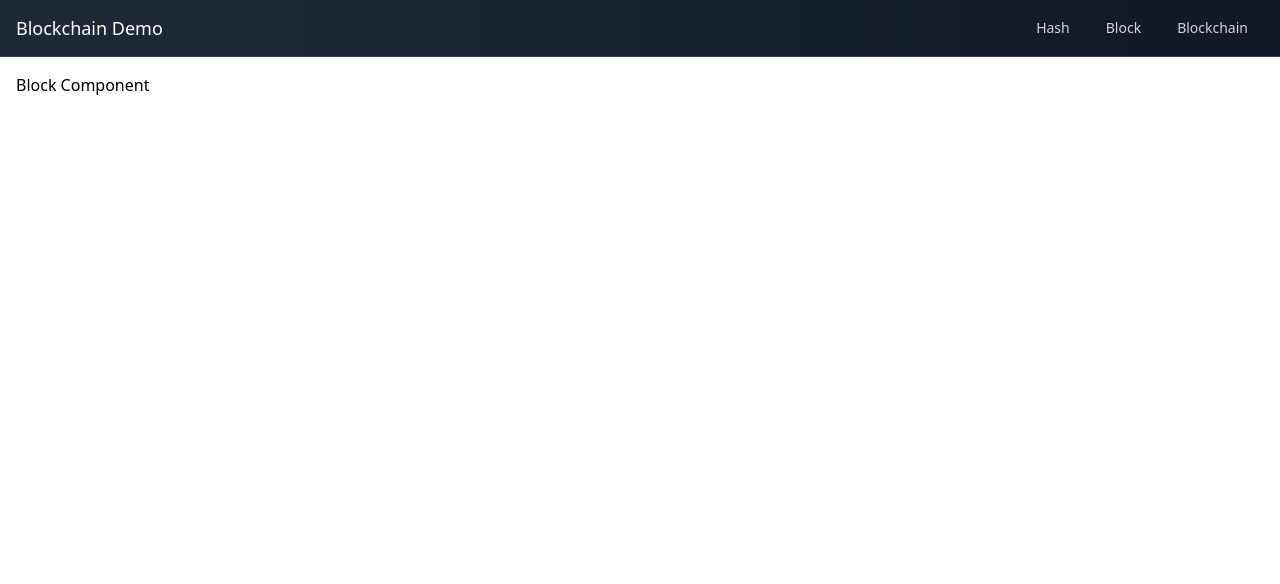
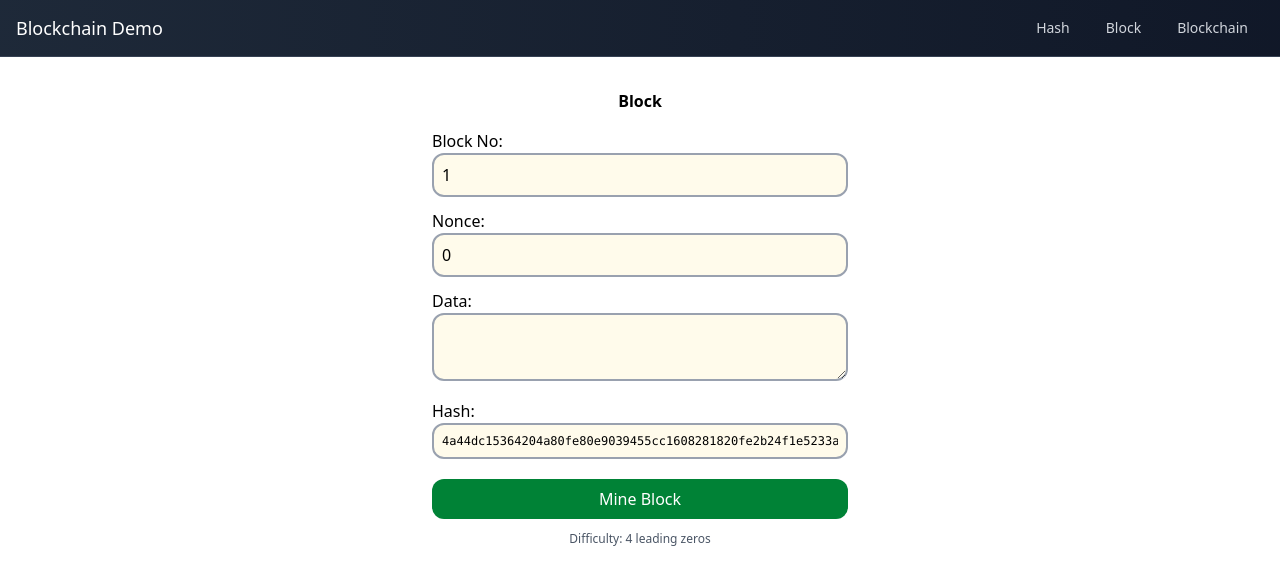
Before and after one commit to MiteshChopda/blockchain-simulation, a React (Vite) app: page / in a window 1280 px wide. Both pictures are taken after a click on the button "Block". Shown: the top 584 px of the page. Built offline with nearby package versions, Linux system fonts and the light colour scheme.

Commit message:
completed Block component

```diff
--- a/src/components/Block.tsx
+++ b/src/components/Block.tsx
@@ -1,5 +1,94 @@
 
-// Block.tsx
+import { useEffect, useState } from "react";
+import { sha256 } from "../utils/hash";
+import { mineBlock } from "../utils/mineBlock";
+
+const DIFFICULTY = 4;
+
 export default function Block() {
-  return <div>Block Component</div>;
+  const [blockNo, setBlockNo] = useState<number>(1);
+  const [nonce, setNonce] = useState<number>(0);
+  const [data, setData] = useState<string>("");
+  const [hash, setHash] = useState<string>("");
+
+  // Recompute hash when inputs change (non-mining)
+  useEffect(() => {
+    const computeHash = async () => {
+      const input = `${blockNo}${nonce}${data}`;
+      const result = await sha256(input);
+      setHash(result);
+    };
+
+    computeHash();
+  }, [blockNo, nonce, data]);
+
+  const handleMine = async () => {
+    const result = await mineBlock(
+      blockNo,
+      data,
+      DIFFICULTY,
+      nonce
+    );
+
+    setNonce(result.nonce);
+    setHash(result.hash);
+  };
+
+  return (
+    <div className="flex flex-col rounded-sm p-4 m-auto max-w-md">
+      <h1 className="self-center font-bold mb-4">Block</h1>
+
+      <div className="flex flex-col gap-3">
+        <label>
+          Block No:
+          <input
+            type="number"
+            value={blockNo}
+            onChange={(e) => setBlockNo(Number(e.target.value))}
+            className="w-full bg-amber-50 border-2 p-2 border-gray-400 rounded-xl"
+          />
+        </label>
+
+        <label>
+          Nonce:
+          <input
+            type="number"
+            value={nonce}
+            onChange={(e) => setNonce(Number(e.target.value))}
+            className="w-full bg-amber-50 border-2 p-2 border-gray-400 rounded-xl"
+          />
+        </label>
+
+        <label>
+          Data:
+          <textarea
+            value={data}
+            onChange={(e) => setData(e.target.value)}
+            className="w-full bg-amber-50 border-2 p-2 border-gray-400 rounded-xl"
+          />
+        </label>
+
+        <label>
+          Hash:
+          <input
+            type="text"
+            readOnly
+            value={hash}
+            className="w-full bg-amber-50 border-2 p-2 border-gray-400 rounded-xl font-mono text-xs"
+          />
+        </label>
+
+        <button
+          onClick={handleMine}
+          className="mt-2 bg-green-700 hover:bg-green-800 text-white py-2 rounded-xl"
+        >
+          Mine Block
+        </button>
+
+        <p className="text-xs text-gray-600 text-center">
+          Difficulty: {DIFFICULTY} leading zeros
+        </p>
+      </div>
+    </div>
+  );
 }
--- /dev/null
+++ b/src/utils/mineBlock.ts
@@ -0,0 +1,23 @@
+
+import { sha256 } from "./hash";
+
+export async function mineBlock(
+  blockNo: number,
+  data: string,
+  difficulty: number,
+  startNonce = 0
+): Promise<{ nonce: number; hash: string }> {
+  const target = "0".repeat(difficulty);
+  let nonce = startNonce;
+
+  while (true) {
+    const input = `${blockNo}${nonce}${data}`;
+    const hash = await sha256(input);
+
+    if (hash.startsWith(target)) {
+      return { nonce, hash };
+    }
+
+    nonce++;
+  }
+}
```
